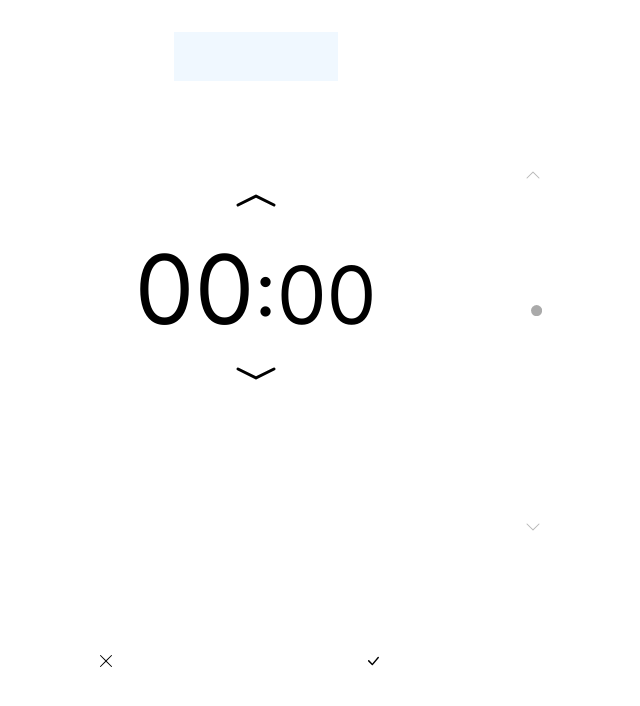
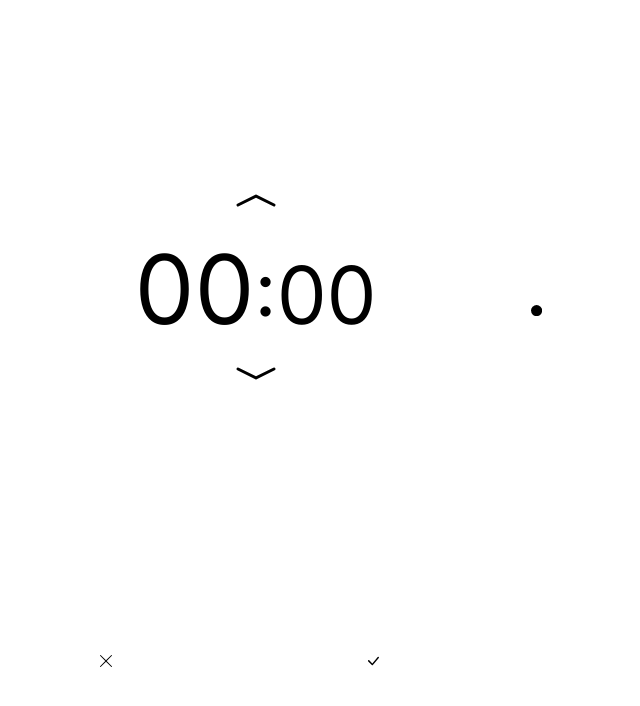
Before and after one commit to jonjohnsontc/timey-gui, a React (Vite) app in the folder vite-frontend/: page / in a window 1280 px wide. Shown: the top 706 px of the page, without its empty margins (148-788 px from the left). Built offline with nearby package versions, Linux system fonts and the light colour scheme.

Commit message:
creating basic README, building blocks of themes and a themepicker component

```diff
--- a/vite-frontend/src/App.css
+++ b/vite-frontend/src/App.css
@@ -1,3 +1,5 @@
+@import "./theme.css";
+
 .timers {
   display: grid;
   margin-top: 4vh;
@@ -9,7 +11,7 @@
     "z a a b" 3fr
     "c c c c" 1fr;
   /* I have no idea how to apply this column restriction to
-  the grid-template, lol  */
+  the grid-template */
   grid-template-columns: repeat(4, 185px);
 }
 
@@ -44,3 +46,14 @@ in the grid. */
   width: 3em;
   height: 3em;
 }
+
+/* Classes to apply to get animations going for an icon */
+.ping {
+  -webkit-animation: ping 0.2s ease-in-out 1 both;
+  animation: ping 0.2s ease-in-out 1 both;
+}
+
+.pulsate-bck {
+  -webkit-animation: pulsate-bck 100ms ease-out 1 both;
+  animation: pulsate-bck 100ms ease-out 1 both;
+}
--- a/vite-frontend/src/App.tsx
+++ b/vite-frontend/src/App.tsx
@@ -171,9 +171,11 @@ function Timers(props: { timers: Timey[] }) {
   }
 
   function del() {
-    const newTimers = [...timers];
-    newTimers.splice(idx, 1);
-    setTimers(newTimers);
+    if (timers.length > 1) {
+      const newTimers = [...timers];
+      newTimers.splice(idx, 1);
+      setTimers(newTimers);
+    }
   }
 
   function edit() {
--- a/vite-frontend/src/components/TimeKeeper/timer.css
+++ b/vite-frontend/src/components/TimeKeeper/timer.css
@@ -37,3 +37,7 @@
 .timer-time > input {
   max-width: 1.25em;
 }
+
+.time-button {
+  color: var(--txt1);
+}
--- a/vite-frontend/src/components/TimerPicker/timer-picker.css
+++ b/vite-frontend/src/components/TimerPicker/timer-picker.css
@@ -10,7 +10,7 @@
 
 /* standard dot in the timer-picker */
 .dot {
-  color: rgba(0, 0, 0, 0.333);
+  color: var(--txt1);
   width: 0.7rem;
   height: 0.7rem;
 }
@@ -21,7 +21,7 @@
 }
 
 .dot-active {
-  color: rgba(0, 0, 0, 0.97);
+  color: var(--txt2);
 }
 
 .dot-array {
@@ -38,7 +38,7 @@
 }
 
 :disabled .timer-picker-up {
-  /* color: transparent; */
+  color: transparent;
 }
 
 .timer-picker-down {
@@ -48,7 +48,7 @@
 }
 
 :disabled .timer-picker-down {
-  /* color: transparent; */
+  color: transparent;
 }
 
 .pulsate-fwd {
--- a/vite-frontend/src/components/Toolbar/toolbar.css
+++ b/vite-frontend/src/components/Toolbar/toolbar.css
@@ -6,4 +6,6 @@
 .toolbar-btn {
   width: 3em;
   height: 3em;
+  fill: currentColor;
+  color: var(--txt1);
 }
--- a/vite-frontend/src/index.css
+++ b/vite-frontend/src/index.css
@@ -20,7 +20,7 @@ input {
   -webkit-appearence: none;
   outline: none;
   border: none;
-  background-color: aliceblue;
+  /* background-color: aliceblue; */
 }
 
 .container {
--- /dev/null
+++ b/vite-frontend/src/theme.css
@@ -0,0 +1,178 @@
+/*
+  Inspiration for this was taken from https://web.dev/building-a-color-scheme
+
+  The first section consists of defining different colors for the app
+
+*/
+
+* {
+  /* The primary color of the app */
+  --bg: hsl(200, 100%, 97%);
+  --bg-hue: 200;
+  --bg-saturation: 100%;
+  --bg-darkness: 97%;
+
+  /* dark theme */
+  --bg-dark: hsl(var(--bg-hue) var(--bg-saturation) var(--bg-darkness));
+  --txt1-dark: hsl(var(--bg-hue) var(--bg-saturation) 10%);
+  --txt2-dark: hsl(var(--bg-hue) 30% 30%);
+  --surface1-dark: hsl(var(--bg-hue) 25% 90%);
+  --surface2-dark: hsl(var(--bg-hue) 20% 99%);
+  --surface3-dark: hsl(var(--bg-hue) 20% 92%);
+  --surface4-dark: hsl(var(--bg-hue) 20% 85%);
+  --surface-shadow-dark: var(--bg-hue) 10% 20%;
+  --shadow-strength-dark: 0.02;
+
+  /* dark theme */
+  --bg-dark: hsl(
+    var(--bg-hue) calc(var(--bg-saturation) / 2) calc(var(--bg-darkness) / 1.5)
+  );
+  --txt1-dark: hsl(var(--bg-hue) 15% 85%);
+  --txt2-dark: hsl(var(--bg-hue) 5% 65%);
+  --surface1-dark: hsl(var(--bg-hue) 10% 10%);
+  --surface2-dark: hsl(var(--bg-hue) 10% 15%);
+  --surface3-dark: hsl(var(--bg-hue) 5% 20%);
+  --surface4-dark: hsl(var(--bg-hue) 5% 25%);
+  --surface-shadow-dark: var(--bg-hue) 50% 3%;
+  --shadow-strength-dark: 0.8;
+
+  /* sunshine/yellow theme */
+  --yellow: hsl(62, 93%, 84%);
+  --yellow-hue: 62;
+  --yellow-saturation: 93%;
+  --yellow-darkness: 84%;
+
+  --txt1-yellow: hsl(var(--yellow-hue) var(--yellow-saturation) 10%);
+  --txt2-yellow: hsl(var(--yellow-hue) 30% 30%);
+  --surface1-yellow: hsl(var(--yellow-hue) 25% 90%);
+  --surface2-yellow: hsl(var(--yellow-hue) 20% 99%);
+  --surface3-yellow: hsl(var(--yellow-hue) 20% 92%);
+  --surface4-yellow: hsl(var(--yellow-hue) 20% 85%);
+  --surface-shadow-yellow: var(--yellow-hue) 10% 20%;
+
+  /* purple theme */
+  --purple: hsl(268, 81%, 83%);
+  --purple-hue: 268;
+  --purple-saturation: 81%;
+  --purple-darkness: 83%;
+
+  --txt1-purple: hsl(var(--purple-hue) var(--purple-saturation) 10%);
+  --txt2-purple: hsl(var(--purple-hue) 30% 30%);
+  --surface1-purple: hsl(var(--purple-hue) 25% 90%);
+  --surface2-purple: hsl(var(--purple-hue) 20% 99%);
+  --surface3-purple: hsl(var(--purple-hue) 20% 92%);
+  --surface4-purple: hsl(var(--purple-hue) 20% 85%);
+  --surface-shadow-purple: var(--purple-hue) 10% 20%;
+
+  /* red theme */
+  --red: hsl(0, 81%, 83%);
+  --red-hue: 0;
+  --red-saturation: 81%;
+  --red-darkness: 83%;
+
+  --txt1-red: hsl(var(--red-hue) var(--red-saturation) 10%);
+  --txt2-red: hsl(var(--red-hue) 30% 30%);
+  --surface1-red: hsl(var(--red-hue) 25% 90%);
+  --surface2-red: hsl(var(--red-hue) 20% 99%);
+  --surface3-red: hsl(var(--red-hue) 20% 92%);
+  --surface4-red: hsl(var(--red-hue) 20% 85%);
+  --surface-shadow-red: var(--red-hue) 10% 20%;
+
+  /* green theme */
+  --green: hsl(125, 81%, 83%);
+  --green-hue: 125;
+  --green-saturation: 81%;
+  --green-darkness: 83%;
+
+  --txt1-green: hsl(var(--green-hue) var(--green-saturation) 10%);
+  --txt2-green: hsl(var(--green-hue) 30% 30%);
+  --surface1-green: hsl(var(--green-hue) 25% 90%);
+  --surface2-green: hsl(var(--green-hue) 20% 99%);
+  --surface3-green: hsl(var(--green-hue) 20% 92%);
+  --surface4-green: hsl(var(--green-hue) 20% 85%);
+  --surface-shadow-green: var(--green-hue) 10% 20%;
+}
+
+/*
+  Here, we're defining themes for the timer app
+ */
+:root {
+  color-scheme: light;
+  --txt1: var(--txt2-light);
+  --txt2: var(--txt1-light);
+  --surface1: var(--surface2-light);
+  --surface2: var(--surface1-light);
+  --surface-shadow: var(--surface-shadow-light);
+}
+
+@media (prefers-color-scheme: dark) {
+  :root {
+    color-scheme: dark;
+    --txt1: var(--txt2-dark);
+    --txt2: var(--txt1-dark);
+    --surface1: var(--surface2-dark);
+    --surface2: var(--surface1-dark);
+    --surface-shadow: var(--surface-shadow-dark);
+  }
+}
+
+[color-scheme="dark"] {
+  color-scheme: dark;
+  --txt1: var(--txt2-dark);
+  --txt2: var(--txt1-dark);
+  --surface1: var(--surface2-dark);
+  --surface2: var(--surface1-dark);
+  --surface-shadow: var(--surface-shadow-dark);
+}
+
+[color-scheme="yellow"] {
+  --txt1: var(--txt2-yellow);
+  --txt2: var(--txt1-yellow);
+  --surface1: var(--surface2-yellow);
+  --surface2: var(--surface1-yellow);
+  --surface-shadow: var(--surface-shadow-yellow);
+}
+
+[color-scheme="purple"] {
+  --txt1: var(--txt2-purple);
+  --txt2: var(--txt1-purple);
+  --surface1: var(--surface2-purple);
+  --surface2: var(--surface1-purple);
+  --surface-shadow: var(--surface-shadow-purple);
+}
+
+[color-scheme="red"] {
+  --txt1: var(--txt2-red);
+  --txt2: var(--txt1-red);
+  --surface1: var(--surface2-red);
+  --surface2: var(--surface1-red);
+  --surface-shadow: var(--surface-shadow-red);
+}
+
+[color-scheme="green"] {
+  --txt1: var(--txt2-green);
+  --txt2: var(--txt1-green);
+  --surface1: var(--surface2-green);
+  --surface2: var(--surface1-green);
+  --surface-shadow: var(--surface-shadow-green);
+}
+
+/*
+
+  These application of themeing is done here
+
+*/
+
+html {
+  background-color: var(--surface2);
+  color: var(--txt1);
+}
+
+input {
+  background-color: var(--surface2);
+  color: var(--txt1);
+}
+
+button {
+  color: var(--txt1);
+}
```
Also changed, not shown: vite-frontend/src/components/ThemePicker/index.tsx (added, +13 -0 lines), vite-frontend/src/components/ToolbarBtns/toolbar-btns.css (+0 -10 lines), vite-frontend/src/assets/icons.svg, 1 other file (tests, documents, lock files or other folders).
